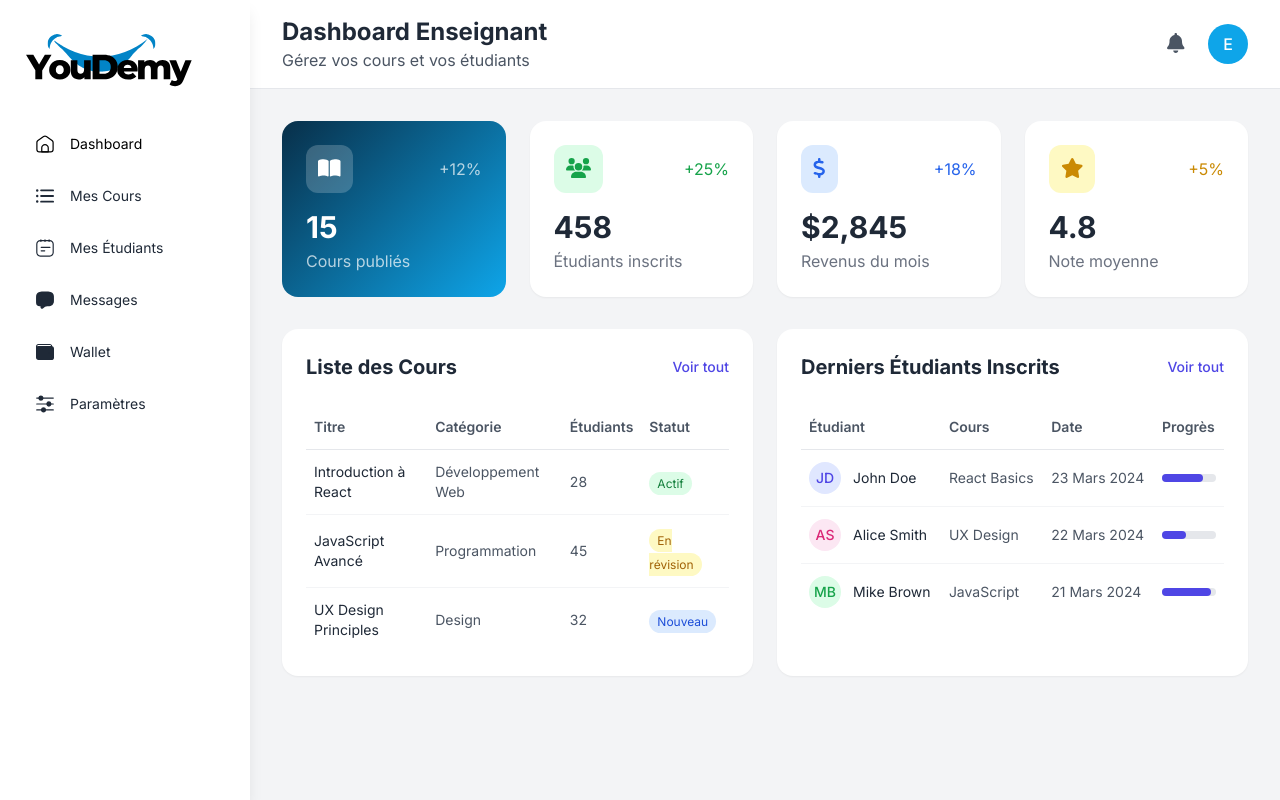
After one commit to Sala7-dine/Youdemy, a PHP site: template app/views/enseignant/dashboard.php in a window 1280 px wide. The commit adds this page. Run offline with PHP 8.4, Linux system fonts and the light colour scheme; the template is opened without the code that fills it, so the values that code supplies are empty; some libraries are stand-ins or nearby versions.

Commit message:
YOUD-10 feat : Mise en place de l'interface du dashboard enseignant

```diff
--- /dev/null
+++ b/app/views/enseignant/dashboard.php
@@ -0,0 +1,260 @@
+<!DOCTYPE html>
+<html lang="fr">
+<head>
+    <meta charset="UTF-8">
+    <meta name="viewport" content="width=device-width, initial-scale=1.0">
+    <title>Dashboard Enseignant | Youdemy</title>
+    <script src="https://cdnjs.cloudflare.com/ajax/libs/font-awesome/6.5.1/js/all.min.js"></script>
+    <script src="https://cdn.tailwindcss.com"></script>
+    <link href="https://fonts.googleapis.com/css2?family=Inter:wght@300;400;500;600;700&display=swap" rel="stylesheet">
+    <style>
+
+        body {
+            font-family: 'Inter', sans-serif;
+            background-color: #f3f4f6;
+        }
+
+        .card-gradient {
+            background: linear-gradient(135deg, #082f49 0%,#0ea5e9 100%);
+        }
+
+        .nav-link:hover .icon-wrapper {
+            background-color: #6366f1;
+            color: white;
+        }
+
+        .icon-wrapper {
+            transition: all 0.3s ease;
+        }
+
+    </style>
+</head>
+<body>
+    <div class="flex h-screen bg-gray-100">
+
+
+        <?php include __DIR__ . "/../layouts/teacherSidebare.php"; ?>
+
+
+
+        <!-- Main Content -->
+        <main class="flex-1 overflow-y-auto">
+            <!-- Top Bar -->
+            <header class="bg-white border-b border-gray-200">
+                <div class="flex items-center justify-between px-8 py-4">
+                    <div>
+                        <h2 class="text-2xl font-bold text-gray-800">Dashboard Enseignant</h2>
+                        <p class="text-gray-600">Gérez vos cours et vos étudiants</p>
+                    </div>
+                    <div class="flex items-center gap-4">
+                        <button class="p-2 text-gray-600 hover:text-gray-900">
+                            <i class="fas fa-bell text-xl"></i>
+                        </button>
+                        <div class="w-10 h-10 rounded-full bg-sky-500 flex items-center justify-center text-white font-medium">
+                            E
+                        </div>
+                    </div>
+                </div>
+            </header>
+
+            <!-- Dashboard Content -->
+            <div class="p-8">
+                <!-- Stats Grid -->
+                <div class="grid grid-cols-1 md:grid-cols-2 lg:grid-cols-4 gap-6 mb-8">
+                    <!-- Total Courses -->
+                    <div class="card-gradient rounded-2xl p-6 text-white">
+                        <div class="flex justify-between items-center mb-4">
+                            <div class="p-3 bg-white/20 rounded-xl">
+                                <i class="fas fa-book-open text-xl"></i>
+                            </div>
+                            <span class="text-white/70">+12%</span>
+                        </div>
+                        <h3 class="text-3xl font-bold mb-1">15</h3>
+                        <p class="text-white/70">Cours publiés</p>
+                    </div>
+
+                    <!-- Total Students -->
+                    <div class="bg-white rounded-2xl p-6 shadow-sm">
+                        <div class="flex justify-between items-center mb-4">
+                            <div class="p-3 bg-green-100 rounded-xl text-green-600">
+                                <i class="fas fa-users text-xl"></i>
+                            </div>
+                            <span class="text-green-600">+25%</span>
+                        </div>
+                        <h3 class="text-3xl font-bold text-gray-800 mb-1">458</h3>
+                        <p class="text-gray-500">Étudiants inscrits</p>
+                    </div>
+
+                    <!-- Revenue -->
+                    <div class="bg-white rounded-2xl p-6 shadow-sm">
+                        <div class="flex justify-between items-center mb-4">
+                            <div class="p-3 bg-blue-100 rounded-xl text-blue-600">
+                                <i class="fas fa-dollar-sign text-xl"></i>
+                            </div>
+                            <span class="text-blue-600">+18%</span>
+                        </div>
+                        <h3 class="text-3xl font-bold text-gray-800 mb-1">$2,845</h3>
+                        <p class="text-gray-500">Revenus du mois</p>
+                    </div>
+
+                    <!-- Average Rating -->
+                    <div class="bg-white rounded-2xl p-6 shadow-sm">
+                        <div class="flex justify-between items-center mb-4">
+                            <div class="p-3 bg-yellow-100 rounded-xl text-yellow-600">
+                                <i class="fas fa-star text-xl"></i>
+                            </div>
+                            <span class="text-yellow-600">+5%</span>
+                        </div>
+                        <h3 class="text-3xl font-bold text-gray-800 mb-1">4.8</h3>
+                        <p class="text-gray-500">Note moyenne</p>
+                    </div>
+                </div>
+
+                <!-- Remplacer la section des cartes par -->
+                <div class="grid grid-cols-1 lg:grid-cols-2 gap-6 mb-6">
+                    <!-- Tableau des Cours -->
+                    <div class="bg-white rounded-2xl p-6 shadow-sm">
+                        <div class="flex justify-between items-center mb-6">
+                            <h3 class="text-xl font-bold text-gray-800">Liste des Cours</h3>
+                            <a href="/mes-cours" class="text-indigo-600 hover:text-indigo-800 text-sm font-medium">Voir tout</a>
+                        </div>
+                        <div class="overflow-x-auto">
+                            <table class="min-w-full">
+                                <thead>
+                                    <tr class="border-b border-gray-200">
+                                        <th class="text-left py-3 px-2 text-sm font-semibold text-gray-600">Titre</th>
+                                        <th class="text-left py-3 px-2 text-sm font-semibold text-gray-600">Catégorie</th>
+                                        <th class="text-left py-3 px-2 text-sm font-semibold text-gray-600">Étudiants</th>
+                                        <th class="text-left py-3 px-2 text-sm font-semibold text-gray-600">Statut</th>
+                                    </tr>
+                                </thead>
+                                <tbody>
+                                    <tr class="border-b border-gray-100">
+                                        <td class="py-3 px-2 text-sm text-gray-800">Introduction à React</td>
+                                        <td class="py-3 px-2 text-sm text-gray-600">Développement Web</td>
+                                        <td class="py-3 px-2 text-sm text-gray-600">28</td>
+                                        <td class="py-3 px-2">
+                                            <span class="px-2 py-1 bg-green-100 text-green-700 rounded-full text-xs">Actif</span>
+                                        </td>
+                                    </tr>
+                                    <tr class="border-b border-gray-100">
+                                        <td class="py-3 px-2 text-sm text-gray-800">JavaScript Avancé</td>
+                                        <td class="py-3 px-2 text-sm text-gray-600">Programmation</td>
+                                        <td class="py-3 px-2 text-sm text-gray-600">45</td>
+                                        <td class="py-3 px-2">
+                                            <span class="px-2 py-1 bg-yellow-100 text-yellow-700 rounded-full text-xs">En révision</span>
+                                        </td>
+                                    </tr>
+                                    <tr>
+                                        <td class="py-3 px-2 text-sm text-gray-800">UX Design Principles</td>
+                                        <td class="py-3 px-2 text-sm text-gray-600">Design</td>
+                                        <td class="py-3 px-2 text-sm text-gray-600">32</td>
+                                        <td class="py-3 px-2">
+                                            <span class="px-2 py-1 bg-blue-100 text-blue-700 rounded-full text-xs">Nouveau</span>
+                                        </td>
+                                    </tr>
+                                </tbody>
+                            </table>
+                        </div>
+                    </div>
+
+                    <!-- Tableau des Étudiants -->
+                    <div class="bg-white rounded-2xl p-6 shadow-sm">
+                        <div class="flex justify-between items-center mb-6">
+                            <h3 class="text-xl font-bold text-gray-800">Derniers Étudiants Inscrits</h3>
+                            <a href="/etudiants" class="text-indigo-600 hover:text-indigo-800 text-sm font-medium">Voir tout</a>
+                        </div>
+                        <div class="overflow-x-auto">
+                            <table class="min-w-full">
+                                <thead>
+                                    <tr class="border-b border-gray-200">
+                                        <th class="text-left py-3 px-2 text-sm font-semibold text-gray-600">Étudiant</th>
+                                        <th class="text-left py-3 px-2 text-sm font-semibold text-gray-600">Cours</th>
+                                        <th class="text-left py-3 px-2 text-sm font-semibold text-gray-600">Date</th>
+                                        <th class="text-left py-3 px-2 text-sm font-semibold text-gray-600">Progrès</th>
+                                    </tr>
+                                </thead>
+                                <tbody>
+                                    <tr class="border-b border-gray-100">
+                                        <td class="py-3 px-2">
+                                            <div class="flex items-center">
+                                                <div class="w-8 h-8 rounded-full bg-indigo-100 flex items-center justify-center text-indigo-600 font-medium text-sm mr-3">
+                                                    JD
+                                                </div>
+                                                <span class="text-sm text-gray-800">John Doe</span>
+                                            </div>
+                                        </td>
+                                        <td class="py-3 px-2 text-sm text-gray-600">React Basics</td>
+                                        <td class="py-3 px-2 text-sm text-gray-600">23 Mars 2024</td>
+                                        <td class="py-3 px-2">
+                                            <div class="w-full bg-gray-200 rounded-full h-2">
+                                                <div class="bg-indigo-600 h-2 rounded-full" style="width: 75%"></div>
+                                            </div>
+                                        </td>
+                                    </tr>
+                                    <tr class="border-b border-gray-100">
+                                        <td class="py-3 px-2">
+                                            <div class="flex items-center">
+                                                <div class="w-8 h-8 rounded-full bg-pink-100 flex items-center justify-center text-pink-600 font-medium text-sm mr-3">
+                                                    AS
+                                                </div>
+                                                <span class="text-sm text-gray-800">Alice Smith</span>
+                                            </div>
+                                        </td>
+                                        <td class="py-3 px-2 text-sm text-gray-600">UX Design</td>
+                                        <td class="py-3 px-2 text-sm text-gray-600">22 Mars 2024</td>
+                                        <td class="py-3 px-2">
+                                            <div class="w-full bg-gray-200 rounded-full h-2">
+                                                <div class="bg-indigo-600 h-2 rounded-full" style="width: 45%"></div>
+                                            </div>
+                                        </td>
+                                    </tr>
+                                    <tr>
+                                        <td class="py-3 px-2">
+                                            <div class="flex items-center">
+                                                <div class="w-8 h-8 rounded-full bg-green-100 flex items-center justify-center text-green-600 font-medium text-sm mr-3">
+                                                    MB
+                                                </div>
+                                                <span class="text-sm text-gray-800">Mike Brown</span>
+                                            </div>
+                                        </td>
+                                        <td class="py-3 px-2 text-sm text-gray-600">JavaScript</td>
+                                        <td class="py-3 px-2 text-sm text-gray-600">21 Mars 2024</td>
+                                        <td class="py-3 px-2">
+                                            <div class="w-full bg-gray-200 rounded-full h-2">
+                                                <div class="bg-indigo-600 h-2 rounded-full" style="width: 90%"></div>
+                                            </div>
+                                        </td>
+                                    </tr>
+                                </tbody>
+                            </table>
+                        </div>
+                    </div>
+                </div>
+            </div>
+        </main>
+    </div>
+
+
+
+
+    <script defer>
+            document.addEventListener('DOMContentLoaded', () => {
+                let sidebarToggleBtn = document.getElementById('toggle-sidebar');
+                let sidebarCollapseMenu = document.getElementById('sidebar-collapse-menu');
+
+                sidebarToggleBtn.addEventListener('click', () => {
+                    if (!sidebarCollapseMenu.classList.contains('open')) {
+                        sidebarCollapseMenu.classList.add('open');
+                        sidebarCollapseMenu.style.cssText = 'width: 250px; visibility: visible; opacity: 1;';
+                        sidebarToggleBtn.style.cssText = 'left: 236px;';
+                    } else {
+                        sidebarCollapseMenu.classList.remove('open');
+                        sidebarCollapseMenu.style.cssText = 'width: 32px; visibility: hidden; opacity: 0;';
+                        sidebarToggleBtn.style.cssText = 'left: 10px;';
+                    }
+                });
+            });
+        </script>
+</body>
+</html>
--- /dev/null
+++ b/app/views/layouts/teacherSidebare.php
@@ -0,0 +1,79 @@
+ <!-- Sidebar -->
+ <nav id="sidebar" class="lg:min-w-[250px] w-max max-lg:min-w-8">
+            <div id="sidebar-collapse-menu" class="bg-white shadow-lg h-screen fixed top-0 left-0 overflow-auto z-[99] lg:min-w-[250px] lg:w-max max-lg:w-0 max-lg:invisible transition-all duration-500">
+                <div class="pt-8 pb-2 px-6 sticky top-0 bg-white min-h-[80px] z-[100]">
+                    <a href="index.php" class="outline-none">
+                        <img src="/images/youdemy.svg" alt="logo" class='w-[170px]' />
+                    </a>
+                </div>
+
+                <div class="py-6 px-6">
+                    <ul class="space-y-2">
+                        <li>
+                            <a href="#" id="dashboardBtn" class="menu-item text-black text-sm w-full flex items-center cursor-pointer hover:bg-[#00568881] rounded-md px-3 py-3 transition-all duration-300">
+                                <svg xmlns="http://www.w3.org/2000/svg" fill="currentColor" class="w-[18px] h-[18px] mr-4" viewBox="0 0 24 24">
+                                    <path d="M19.56 23.253H4.44a4.051 4.051 0 0 1-4.05-4.05v-9.115c0-1.317.648-2.56 1.728-3.315l7.56-5.292a4.062 4.062 0 0 1 4.644 0l7.56 5.292a4.056 4.056 0 0 1 1.728 3.315v9.115a4.051 4.051 0 0 1-4.05 4.05zM12 2.366a2.45 2.45 0 0 0-1.393.443l-7.56 5.292a2.433 2.433 0 0 0-1.037 1.987v9.115c0 1.34 1.09 2.43 2.43 2.43h15.12c1.34 0 2.43-1.09 2.43-2.43v-9.115c0-.788-.389-1.533-1.037-1.987l-7.56-5.292A2.438 2.438 0 0 0 12 2.377z" />
+                                    <path d="M16.32 23.253H7.68a.816.816 0 0 1-.81-.81v-5.4c0-2.83 2.3-5.13 5.13-5.13s5.13 2.3 5.13 5.13v5.4c0 .443-.367.81-.81.81zm-7.83-1.62h7.02v-4.59c0-1.933-1.577-3.51-3.51-3.51s-3.51 1.577-3.51 3.51z" />
+                                </svg>
+                                <span>Dashboard</span>
+                            </a>
+                        </li>
+                        <li>
+                            <a href="/mes-cours" class="menu-item text-gray-800 text-sm flex items-center cursor-pointer hover:bg-[#00568881] rounded-md px-3 py-3 transition-all duration-300">
+                                <svg xmlns="http://www.w3.org/2000/svg" fill="currentColor" class="w-[18px] h-[18px] mr-4" viewBox="0 0 60.123 60.123">
+                                    <path d="M57.124 51.893H16.92a3 3 0 1 1 0-6h40.203a3 3 0 0 1 .001 6zm0-18.831H16.92a3 3 0 1 1 0-6h40.203a3 3 0 0 1 .001 6zm0-18.831H16.92a3 3 0 1 1 0-6h40.203a3 3 0 0 1 .001 6z" />
+                                    <circle cx="4.029" cy="11.463" r="4.029" />
+                                    <circle cx="4.029" cy="30.062" r="4.029" />
+                                    <circle cx="4.029" cy="48.661" r="4.029" />
+                                </svg>
+                                <span>Mes Cours</span>
+                            </a>
+                        </li>
+                        <li>
+                            <a href="/etudiants" class="menu-item text-gray-800 text-sm w-full flex items-center cursor-pointer hover:bg-[#00568881] rounded-md px-3 py-3 transition-all duration-300">
+                                <svg xmlns="http://www.w3.org/2000/svg" fill="currentColor" class="w-[18px] h-[18px] mr-4" viewBox="0 0 64 64">
+                                    <path d="M16.4 29.594a2.08 2.08 0 0 1 2.08-2.08h31.2a2.08 2.08 0 1 1 0 4.16h-31.2a2.08 2.08 0 0 1-2.08-2.08zm0 12.48a2.08 2.08 0 0 1 2.08-2.08h12.48a2.08 2.08 0 1 1 0 4.16H18.48a2.08 2.08 0 0 1-2.08-2.08z" />
+                                    <path fill-rule="evenodd" d="M.8 18.154c0-8.041 6.519-14.56 14.56-14.56v-1.04a2.08 2.08 0 1 1 4.16 0v1.04h10.4v-1.04a2.08 2.08 0 1 1 4.16 0v1.04h10.4v-1.04a2.08 2.08 0 1 1 4.16 0v1.04c8.041 0 14.56 6.519 14.56 14.56v30.16c0 8.041-6.519 14.56-14.56 14.56H15.36C7.319 62.874.8 56.355.8 48.314zm33.28-10.4h10.4v1.04a2.08 2.08 0 1 0 4.16 0v-1.04c5.744 0 10.4 4.656 10.4 10.4v30.16c0 5.744-4.656 10.4-10.4 10.4H15.36c-5.744 0-10.4-4.656-10.4-10.4v-30.16c0-5.744 4.656-10.4 10.4-10.4v1.04a2.08 2.08 0 1 0 4.16 0v-1.04h10.4v1.04a2.08 2.08 0 1 0 4.16 0z" clip-rule="evenodd" />
+                                </svg>
+                                <span>Mes Étudiants</span>
+                            </a>
+                        </li>
+                        <li>
+                            <a href="/messages" class="menu-item text-gray-800 text-sm flex items-center cursor-pointer hover:bg-[#00568881] rounded-md px-3 py-3 transition-all duration-300">
+                                <svg xmlns="http://www.w3.org/2000/svg" fill="currentColor" class="w-[18px] h-[18px] mr-4" viewBox="0 0 24 24">
+                                    <path fill-rule="evenodd" d="M17.933.899C16.973.82 15.78.82 14.258.82H9.742c-1.522 0-2.716 0-3.675.078-.977.08-1.784.245-2.514.618a6.382 6.382 0 0 0-2.79 2.79C.391 5.036.226 5.843.146 6.82c-.079.96-.079 2.154-.079 3.676v4.73a5.02 5.02 0 0 0 5.02 5.02h.667a.39.39 0 0 1 .363.535c-.763 1.905 1.432 3.627 3.101 2.435l2.899-2.07.055-.039a4.717 4.717 0 0 1 2.686-.861h.84c1.719 0 2.767 0 3.648-.258a6.382 6.382 0 0 0 4.329-4.329c.257-.881.257-1.929.257-3.648v-1.515c0-1.522 0-2.717-.077-3.676-.081-.976-.246-1.783-.618-2.514a6.382 6.382 0 0 0-2.79-2.79C19.717 1.145 18.91.98 17.933.9z" clip-rule="evenodd" />
+                                    <path d="M8.67 10.533a1.11 1.11 0 1 1-2.22 0 1.11 1.11 0 0 1 2.22 0zm4.44 0a1.11 1.11 0 1 1-2.22 0 1.11 1.11 0 0 1 2.22 0zm4.44 0a1.11 1.11 0 1 1-2.22 0 1.11 1.11 0 0 1 2.22 0z" />
+                                </svg>
+                                <span>Messages</span>
+                            </a>
+                        </li>
+                        <li>
+                            <a href="/wallet" class="menu-item text-gray-800 text-sm flex items-center cursor-pointer hover:bg-[#00568881] rounded-md px-3 py-3 transition-all duration-300">
+                                <svg xmlns="http://www.w3.org/2000/svg" fill="currentColor" class="w-[18px] h-[18px] mr-4" viewBox="0 0 507.246 507.246">
+                                    <path d="M457.262 89.821c-2.734-35.285-32.298-63.165-68.271-63.165H68.5c-37.771 0-68.5 30.729-68.5 68.5V412.09c0 37.771 30.729 68.5 68.5 68.5h370.247c37.771 0 68.5-30.729 68.5-68.5V155.757c-.001-31.354-21.184-57.836-49.985-65.936zM68.5 58.656h320.492c17.414 0 32.008 12.261 35.629 28.602H68.5c-13.411 0-25.924 3.889-36.5 10.577v-2.679c0-20.126 16.374-36.5 36.5-36.5z" />
+                                    <circle cx="379.16" cy="286.132" r="16.658" />
+                                </svg>
+                                <span>Wallet</span>
+                            </a>
+                        </li>
+                        <li>
+                            <a href="/parametres" class="menu-item text-gray-800 text-sm flex items-center cursor-pointer hover:bg-[#00568881] rounded-md px-3 py-3 transition-all duration-300">
+                                <svg xmlns="http://www.w3.org/2000/svg" fill="currentColor" class="w-[18px] h-[18px] mr-4" viewBox="0 0 64 64">
+                                    <path d="M61.4 29.9h-6.542a9.377 9.377 0 0 0-18.28 0H2.6a2.1 2.1 0 0 0 0 4.2h33.978a9.377 9.377 0 0 0 18.28 0H61.4a2.1 2.1 0 0 0 0-4.2Z" />
+                                    <path d="M2.6 13.1h5.691a9.377 9.377 0 0 0 18.28 0H61.4a2.1 2.1 0 0 0 0-4.2H26.571a9.377 9.377 0 0 0-18.28 0H2.6a2.1 2.1 0 0 0 0 4.2Z" />
+                                    <path d="M61.4 50.9H35.895a9.377 9.377 0 0 0-18.28 0H2.6a2.1 2.1 0 0 0 0 4.2h15.015a9.377 9.377 0 0 0 18.28 0H61.4a2.1 2.1 0 0 0 0-4.2Z" />
+                                </svg>
+                                <span>Paramètres</span>
+                            </a>
+                        </li>
+                    </ul>
+                </div>
+            </div>
+        </nav>
+
+
+        <button id="toggle-sidebar" class='lg:hidden w-8 h-8 z-[100] fixed top-[36px] left-[10px] cursor-pointer bg-[#007bff] flex items-center justify-center rounded-full outline-none transition-all duration-500'>
+            <svg xmlns="http://www.w3.org/2000/svg" fill="#fff" class="w-3 h-3" viewBox="0 0 55.752 55.752">
+                <path d="M43.006 23.916a5.36 5.36 0 0 0-.912-.727L20.485 1.581a5.4 5.4 0 0 0-7.637 7.638l18.611 18.609-18.705 18.707a5.398 5.398 0 1 0 7.634 7.635l21.706-21.703a5.35 5.35 0 0 0 .912-.727 5.373 5.373 0 0 0 1.574-3.912 5.363 5.363 0 0 0-1.574-3.912z" />
+            </svg>
+        </button>
```
Also changed, not shown: app/controllers/TeacherController.php (added, +22 -0 lines), app/views/admin/categorie.php (+39 -36 lines), app/views/admin/dashboard.php (+72 -58 lines), app/views/admin/tags.php (+37 -35 lines), public/index.php (+17 -6 lines).
